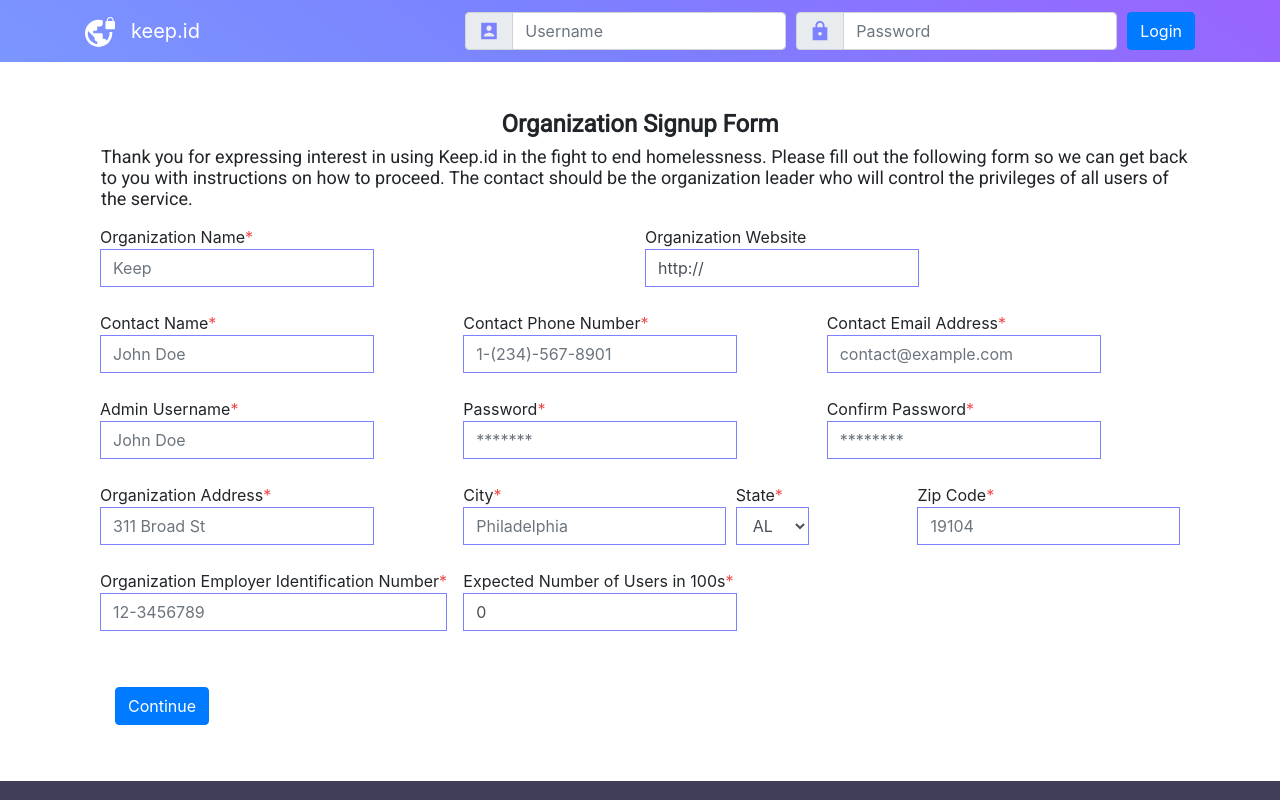
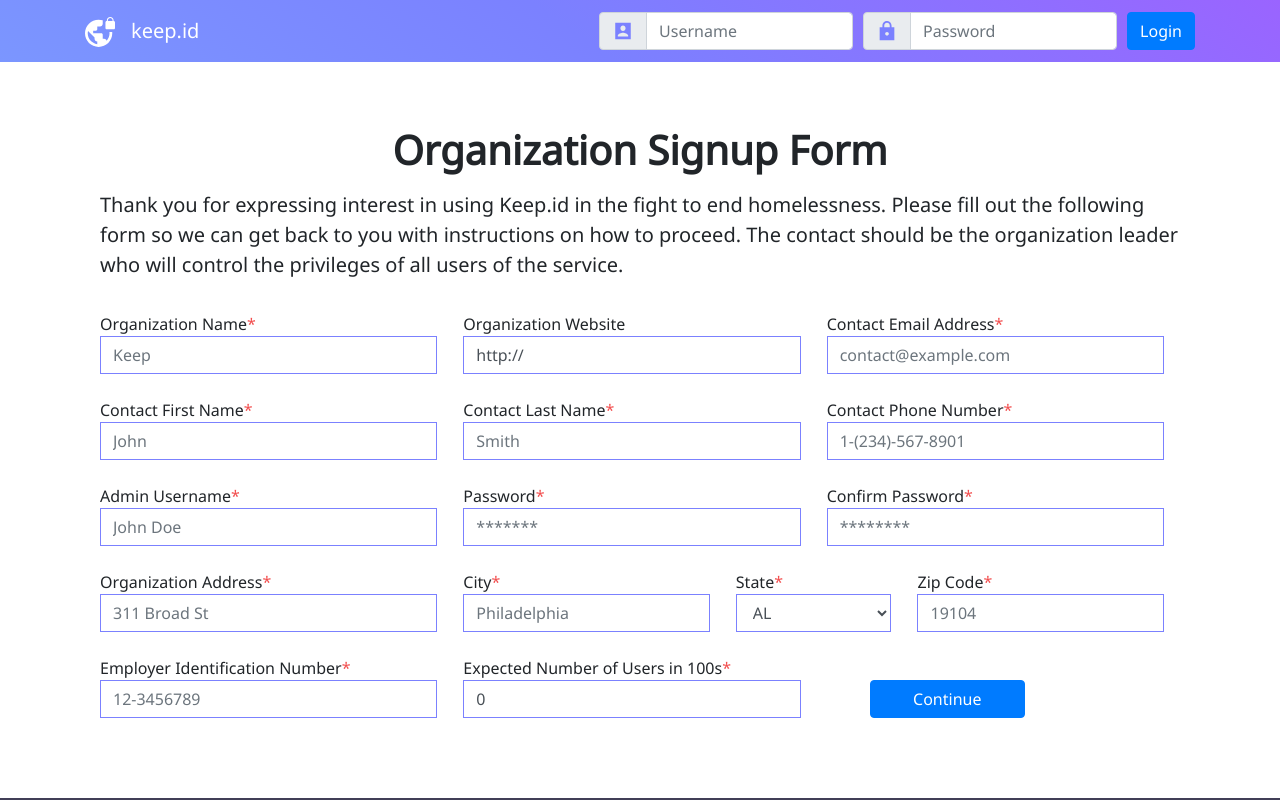
Before and after one commit to keepid/keepid_client, a React (Create React App) app: page /organization-signup in a window 1280 px wide. Shown: the top 800 px of the page. Built offline with nearby package versions, Linux system fonts and the light colour scheme.

Commit message:
style checking

```diff
--- a/package.json
+++ b/package.json
@@ -23,6 +23,7 @@
     "react-bootstrap-table2-editor": "^1.4.0",
     "react-bootstrap-table2-paginator": "^2.1.0",
     "react-dom": "^16.11",
+    "react-google-recaptcha": "^2.0.1",
     "react-helmet": "^5.2.1",
     "react-hot-loader": "^4.12.17",
     "react-pdf": "^4.1.0",
--- a/src/components/AdminPanel.tsx
+++ b/src/components/AdminPanel.tsx
@@ -112,15 +112,15 @@ class AdminPanel extends Component<Props, State> {
       method: 'POST',
       credentials: 'include',
       body: JSON.stringify({
-        listType: 'members'
-      })
-    }).then(res => res.json())
-    .then(responseJSON => {
-      responseJSON = JSON.parse(responseJSON);
-      this.setState({
-        workers: responseJSON.admins.concat(responseJSON.workers)
+        listType: 'members',
+      }),
+    }).then((res) => res.json())
+      .then((responseJSON) => {
+        responseJSON = JSON.parse(responseJSON);
+        this.setState({
+          workers: responseJSON.admins.concat(responseJSON.workers),
+        });
       });
-    });
   }
 
   render() {
--- a/src/components/Header.tsx
+++ b/src/components/Header.tsx
@@ -132,7 +132,7 @@ class Header extends Component<Props, State, {}> {
                     <Link className="nav-link" to="/my-organization">My Organization</Link>
                   </li>
                   <div className="col-auto my-1 flex-fill">
-                    <Link to="/login" >
+                    <Link to="/login">
                       <button type="button" onClick={logOut} className="btn btn-primary">Log Out</button>
                     </Link>
                   </div>
--- a/src/components/MyDocuments.tsx
+++ b/src/components/MyDocuments.tsx
@@ -79,7 +79,7 @@ class MyDocuments extends Component<Props, State> {
     </div>
   )
 
-  tableCols = [ {
+  tableCols = [{
     dataField: 'filename',
     text: 'File Name',
     sort: true,
--- a/src/components/OrganizationSignup.tsx
+++ b/src/components/OrganizationSignup.tsx
@@ -1,13 +1,10 @@
 import React, { Component } from 'react';
 import { Redirect } from 'react-router-dom';
-
 import { Helmet } from 'react-helmet';
+import ReCAPTCHA from 'react-google-recaptcha';
 import USStates from '../static/data/states_titlecase.json';
 import SignaturePad from '../lib/react-typescript-signature-pad';
 import getServerURL from '../serverOverride';
-
-// Need to validate form to make sure inputs are good, address is good, etc.
-// Google API for address checking
 
 interface State {
   submitSuccessful: boolean,
@@ -16,7 +13,8 @@ interface State {
   organizationWebsite: string,
   organizationEIN: string,
   organizationNumClients: number,
-  contactName: string,
+  firstName: string,
+  lastName: string,
   contactEmail: string,
   contactPhoneNumber: string,
   organizationAddressStreet: string,
@@ -40,7 +38,8 @@ class OrganizationSignup extends Component<{}, State, {}> {
       organizationWebsite: 'http://',
       organizationNumClients: 0, // ${NumClientOptions[0][0]}-${NumClientOptions[0][1]}`,
       organizationEIN: '',
-      contactName: '',
+      firstName: '',
+      lastName: '',
       contactEmail: '',
       contactPhoneNumber: '',
       organizationAddressStreet: '',
@@ -59,7 +58,8 @@ class OrganizationSignup extends Component<{}, State, {}> {
     this.handleChangeOrganizationWebsite = this.handleChangeOrganizationWebsite.bind(this);
     this.handleChangeOrganizationNumClients = this.handleChangeOrganizationNumClients.bind(this);
     this.handleChangeOrganizationEIN = this.handleChangeOrganizationEIN.bind(this);
-    this.handleChangeContactName = this.handleChangeContactName.bind(this);
+    this.handleChangeFirstName = this.handleChangeFirstName.bind(this);
+    this.handleChangeLastName = this.handleChangeLastName.bind(this);
     this.handleChangeContactEmail = this.handleChangeContactEmail.bind(this);
     this.handleChangeContactPhoneNumber = this.handleChangeContactPhoneNumber.bind(this);
     this.handleChangeUsername = this.handleChangeUsername.bind(this);
@@ -71,12 +71,18 @@ class OrganizationSignup extends Component<{}, State, {}> {
     this.handleChangeOrganizationAddressZipcode = this.handleChangeOrganizationAddressZipcode.bind(this);
     this.handleChangeReaffirmStage = this.handleChangeReaffirmStage.bind(this);
     this.handleChangeAcceptEULA = this.handleChangeAcceptEULA.bind(this);
+    this.captchaVerify = this.captchaVerify.bind(this);
+  }
+
+  captchaVerify(value) {
+    console.log('Captcha value:', value);
   }
 
   handleSubmit(event: any) {
     const {
       organizationWebsite,
-      contactName,
+      firstName,
+      lastName,
       contactPhoneNumber,
       organizationName,
       organizationStatus,
@@ -91,9 +97,6 @@ class OrganizationSignup extends Component<{}, State, {}> {
       organizationNumClients,
       acceptEULA,
     } = this.state;
-    const splitContactName : string[] = contactName.split(' ');
-    const firstName : string = splitContactName.splice(0)[0];
-    const lastName : string = splitContactName.join(' ');
     if (!acceptEULA) {
       alert('Please accept EULA before completing application');
     } else {
@@ -155,8 +158,12 @@ class OrganizationSignup extends Component<{}, State, {}> {
     this.setState({ organizationNumClients: event.target.value });
   }
 
-  handleChangeContactName(event: any) {
-    this.setState({ contactName: event.target.value });
+  handleChangeFirstName(event: any) {
+    this.setState({ firstName: event.target.value });
+  }
+
+  handleChangeLastName(event: any) {
+    this.setState({ lastName: event.target.value });
   }
 
   handleChangeContactEmail(event: any) {
@@ -216,7 +223,8 @@ class OrganizationSignup extends Component<{}, State, {}> {
   render() {
     const {
       organizationWebsite,
-      contactName,
+      firstName,
+      lastName,
       contactPhoneNumber,
       organizationName,
       organizationStatus,
@@ -246,132 +254,137 @@ class OrganizationSignup extends Component<{}, State, {}> {
           <meta name="description" content="Keep.id" />
         </Helmet>
         <div className="row">
-          <div className="col-md-12 mt-5">
-            <h3 className="text-center textPrintHeader">
-              {organizationFormHeader}
-            </h3>
-            <p className="textPrintDesc pl-3">
-              <span>
-                {organizationFormBody}
-              </span>
-            </p>
+          <div className="col-md-12">
+            <div className="jumbotron jumbotron-fluid bg-white pb-2 mb-2">
+              <div className="container">
+                <h1 className="display-5 text-center font-weight-bold mb-3">{organizationFormHeader}</h1>
+                <p className="lead">{organizationFormBody}</p>
+              </div>
+            </div>
             <form onSubmit={this.handleChangeReaffirmStage}>
               <div className="col-md-12">
                 <div className="form-row">
-                  <div className="col-md-6 form-group">
-                    <label htmlFor="inputOrgName">
+                  <div className="col-md-4 form-group">
+                    <label htmlFor="inputOrgName" className="w-100 pr-3">
                       Organization Name
-                      <text className="red-star">*</text>
+                      <span className="red-star">*</span>
                       <input type="text" readOnly={reaffirmStage} className="form-control form-purple" id="inputOrgName" placeholder="Keep" value={organizationName} onChange={this.handleChangeOrganizationName} required />
                     </label>
                   </div>
-                  <div className="col-md-6 form-group">
-                    <label htmlFor="inputOrgWebsite">
+                  <div className="col-md-4 form-group">
+                    <label htmlFor="inputOrgWebsite" className="w-100 pr-3">
                       Organization Website
                       <input type="url" readOnly={reaffirmStage} className="form-control form-purple" id="inputOrgWebsite" placeholder="https://www.keep.id" value={organizationWebsite} onChange={this.handleChangeOrganizationWebsite} />
                     </label>
                   </div>
-                </div>
-                <div className="form-row">
                   <div className="col-md-4 form-group">
-                    <label htmlFor="inputContactName">
-                      Contact Name
-                      <text className="red-star">*</text>
-                      <input type="text" readOnly={reaffirmStage} className="form-control form-purple" id="inputContactName" placeholder="John Doe" value={contactName} onChange={this.handleChangeContactName} required />
-                    </label>
-                  </div>
-                  <div className="col-md-4 form-group">
-                    <label htmlFor="inputContactPhoneNumber">
-                      Contact Phone Number
-                      <text className="red-star">*</text>
-                      <input type="tel" readOnly={reaffirmStage} className="form-control form-purple" id="inputContactPhoneNumber" placeholder="1-(234)-567-8901" value={contactPhoneNumber} onChange={this.handleChangeContactPhoneNumber} required />
-                    </label>
-                  </div>
-                  <div className="col-md-4 form-group">
-                    <label htmlFor="inputContactEmail">
+                    <label htmlFor="inputContactEmail" className="w-100 pr-3">
                       Contact Email Address
-                      <text className="red-star">*</text>
+                      <span className="red-star">*</span>
                       <input type="email" readOnly={reaffirmStage} className="form-control form-purple" id="inputContactEmail" placeholder="contact@example.com" value={contactEmail} onChange={this.handleChangeContactEmail} required />
                     </label>
                   </div>
                 </div>
                 <div className="form-row">
                   <div className="col-md-4 form-group">
-                    <label htmlFor="inputUsername">
+                    <label htmlFor="inputFirstName" className="w-100 pr-3">
+                      Contact First Name
+                      <span className="red-star">*</span>
+                      <input type="text" readOnly={reaffirmStage} className="form-control form-purple" id="inputFirstName" placeholder="John" value={firstName} onChange={this.handleChangeFirstName} required />
+                    </label>
+                  </div>
+                  <div className="col-md-4 form-group">
+                    <label htmlFor="inputLastName" className="w-100 pr-3">
+                      Contact Last Name
+                      <span className="red-star">*</span>
+                      <input type="text" readOnly={reaffirmStage} className="form-control form-purple" id="inputLastName" placeholder="Smith" value={lastName} onChange={this.handleChangeLastName} required />
+                    </label>
+                  </div>
+                  <div className="col-md-4 form-group">
+                    <label htmlFor="inputContactPhoneNumber" className="w-100 pr-3">
+                      Contact Phone Number
+                      <span className="red-star">*</span>
+                      <input type="tel" readOnly={reaffirmStage} className="form-control form-purple" id="inputContactPhoneNumber" placeholder="1-(234)-567-8901" value={contactPhoneNumber} onChange={this.handleChangeContactPhoneNumber} required />
+                    </label>
+                  </div>
+                </div>
+                <div className="form-row">
+                  <div className="col-md-4 form-group">
+                    <label htmlFor="inputUsername" className="w-100 pr-3">
                       Admin Username
-                      <text className="red-star">*</text>
+                      <span className="red-star">*</span>
                       <input type="text" readOnly={reaffirmStage} className="form-control form-purple" id="inputUsername" placeholder="John Doe" value={username} onChange={this.handleChangeUsername} required />
                     </label>
                   </div>
                   <div className="col-md-4 form-group">
-                    <label htmlFor="inputPassword">
+                    <label htmlFor="inputPassword" className="w-100 pr-3">
                       Password
-                      <text className="red-star">*</text>
+                      <span className="red-star">*</span>
                       <input type="password" readOnly={reaffirmStage} className="form-control form-purple" id="inputPassword" placeholder="*******" value={password} onChange={this.handleChangePassword} required />
                     </label>
                   </div>
                   <div className="col-md-4 form-group">
-                    <label htmlFor="inputConfirmpassword">
+                    <label htmlFor="inputConfirmpassword" className="w-100 pr-3">
                       Confirm Password
-                      <text className="red-star">*</text>
+                      <span className="red-star">*</span>
                       <input type="password" readOnly={reaffirmStage} className="form-control form-purple" id="inputConfirmPassword" placeholder="********" value={confirmPassword} onChange={this.handleChangeConfirmPassword} required />
                     </label>
                   </div>
                 </div>
                 <div className="form-row">
                   <div className="col-md-4 form-group">
-                    <label htmlFor="inputAddress">
+                    <label htmlFor="inputAddress" className="w-100 pr-3">
                       Organization Address
-                      <text className="red-star">*</text>
+                      <span className="red-star">*</span>
                       <input type="text" readOnly={reaffirmStage} className="form-control form-purple" id="inputAddress" placeholder="311 Broad St" value={organizationAddressStreet} onChange={this.handleChangeOrganizationAddressStreet} required />
                     </label>
                   </div>
                   <div className="col-md-3 form-group">
-                    <label htmlFor="inputCity">
+                    <label htmlFor="inputCity" className="w-100 pr-3">
                       City
-                      <text className="red-star">*</text>
+                      <span className="red-star">*</span>
                       <input type="text" readOnly={reaffirmStage} className="form-control form-purple" id="inputCity" placeholder="Philadelphia" value={organizationAddressCity} onChange={this.handleChangeOrganizationAddressCity} required />
                     </label>
                   </div>
                   <div className="col-md-2 form-group">
-                    <label htmlFor="inputState">
+                    <label htmlFor="inputState" className="w-100 pr-3">
                       State
-                      <text className="red-star">*</text>
+                      <span className="red-star">*</span>
                       <select disabled={reaffirmStage} className="form-control form-purple" id="inputState" value={organizationAddressState} onChange={this.handleChangeOrganizationAddressState} required>
                         {USStates.map((USState) => (<option>{USState.abbreviation}</option>))}
                       </select>
                     </label>
                   </div>
                   <div className="col-md-3 form-group">
-                    <label htmlFor="inputZipCode">
+                    <label htmlFor="inputZipCode" className="w-100 pr-3">
                       Zip Code
-                      <text className="red-star">*</text>
+                      <span className="red-star">*</span>
                       <input readOnly={reaffirmStage} type="text" className="form-control form-purple" id="inputZipCode" placeholder="19104" value={organizationAddressZipcode} onChange={this.handleChangeOrganizationAddressZipcode} required />
                     </label>
                   </div>
                 </div>
                 <div className="form-row">
                   <div className="col-md-4 form-group">
-                    <label htmlFor="inputEIN">
-                      Organization Employer Identification Number
-                      <text className="red-star">*</text>
+                    <label htmlFor="inputEIN" className="w-100 pr-3">
+                      Employer Identification Number
+                      <span className="red-star">*</span>
                       <input readOnly={reaffirmStage} type="text" className="form-control form-purple" id="inputEIN" placeholder="12-3456789" value={organizationEIN} onChange={this.handleChangeOrganizationEIN} required />
                     </label>
                   </div>
                   <div className="col-md-4 form-group">
-                    <label htmlFor="inputNumUsers">
+                    <label htmlFor="inputNumUsers" className="w-100 pr-3">
                       Expected Number of Users in 100s
-                      <text className="red-star">*</text>
+                      <span className="red-star">*</span>
                       <input readOnly={reaffirmStage} type="number" className="form-control form-purple" id="inputNumUsers" min="0" step="100" placeholder="1000" value={organizationNumClients} onChange={this.handleChangeOrganizationNumClients} required />
                     </label>
                   </div>
+                  {!reaffirmStage
+                    ? (
+                      <div className="col mt-3 pl-5 pt-2">
+                        <input type="submit" className="btn btn-primary w-50" value="Continue" />
+                      </div>
+                    ) : <div />}
                 </div>
-                {!reaffirmStage
-                  ? (
-                    <div className="col-auto mt-4 pt-2">
-                      <input type="submit" className="btn btn-primary" value="Continue" />
-                    </div>
-                  ) : <div />}
               </div>
             </form>
           </div>
@@ -386,7 +399,7 @@ class OrganizationSignup extends Component<{}, State, {}> {
       return (<div>{ organizationForm }</div>);
     }
     return (
-      <div>
+      <div className="container">
         {organizationForm}
         <div className="row mt-5">
           <p className="textPrintDesc pl-3">
@@ -408,11 +421,14 @@ class OrganizationSignup extends Component<{}, State, {}> {
         </div>
         <div className="row mt-5">
           <div className="col-md-6">
-            <p> Need API key for ReCaptcha, which requires domain name</p>
+            <ReCAPTCHA
+              sitekey="6LdC2doUAAAAAOPR99_VV97ifNVQiF7I3RQOTc8T"
+              onChange={this.captchaVerify}
+            />
           </div>
           <div className="col-md-6 text-right">
-            <button type="button" onClick={this.handleChangeReaffirmStage} className="btn btn-primary">Back</button>
-            <button type="button" onClick={this.handleSubmit} className="btn btn-primary">Submit</button>
+            <button type="button" onClick={this.handleChangeReaffirmStage} className="btn btn-danger pr-4">Back</button>
+            <button type="button" onClick={this.handleSubmit} className="btn btn-success">Submit</button>
           </div>
         </div>
       </div>
--- a/src/components/ViewDocument.tsx
+++ b/src/components/ViewDocument.tsx
@@ -33,7 +33,7 @@ class ViewDocument extends Component<Props, State> {
       return response.blob();
     })
       .then((response) => {
-        const pdfFile = new File([response], "Filename PDF");
+        const pdfFile = new File([response], 'Filename PDF');
         this.setState({ pdfFile });
       });
   }
--- a/src/static/styles/App.scss
+++ b/src/static/styles/App.scss
@@ -1,18 +1,6 @@
-
-$theme-colors: (
-"primary-theme": #7B81FF,
-"secondary-theme": rgba(123, 130, 255, 0.12),
-"secondary-dark-theme": #262867
-);
-
 
 // import bootstrap
 @import "../../../node_modules/bootstrap/scss/bootstrap";
-
-// import roboto
-@import url('https://fonts.googleapis.com/css?family=Roboto&display=swap');
-
-// @import '../../node_modules/react-bootstrap-table-next/dist/react-bootstrap-table2.min.css';
 
 $primary-theme: #7B81FF;
 $secondary-theme: rgba(123, 130, 255, 0.12);
@@ -21,6 +9,19 @@ $text-red: #F24D4D;
 $footer-color:#413f57;
 $footer-text-color: rgb(183, 183, 192);
 $footer-text-color-accent: rgb(230, 230, 230);
+
+$theme-colors: (
+"primary-theme": $primary-theme,
+"secondary-theme": rgba(123, 130, 255, 0.12),
+"secondary-dark-theme": #262867
+);
+
+// import open sans
+@import url('https://fonts.googleapis.com/css?family=Noto+Sans&display=swap');
+
+.App {
+	font-family: 'Noto Sans', sans-serif !important;
+}
 
 .navbar-custom {
 	background: rgb(123,150,255);
@@ -45,7 +46,6 @@ $footer-text-color-accent: rgb(230, 230, 230);
 // Landing
 
 .textLanding {
-	font-family: Roboto;
 	font-style: normal;
 	font-weight: bold;
 	font-size: 1.5rem;
@@ -67,71 +67,6 @@ $footer-text-color-accent: rgb(230, 230, 230);
 	top: 10%;
 	width: 30%;
 };
-
-// Login classes
-.textLoginLeftHeader {
-	font-family: Roboto;
-	font-style: normal;
-	font-weight: 900;
-	font-size: 2.0625rem;
-	line-height: 2.4375rem;
-}
-
-.textLoginLeftSubHeader {
-	font-family: Roboto;
-	font-style: normal;
-	font-weight: 500;
-	font-size: 1.875rem;
-	line-height: 2.1875rem;
-	color: #000000;
-}
-
-.textLoginRightHeader {
-	font-family: Roboto;
-	font-style: normal;
-	font-weight: bold;
-	font-size: 2.25rem;
-	line-height: 2.625rem;
-	text-align: center;
-
-	color: #000000;
-}
-
-.textLoginRightPara {
-	font-family: Roboto;
-	font-style: normal;
-	font-weight: 500;
-	font-size: 1.375rem;
-	line-height: 1.625rem;
-}
-
-// Print page classes
-.textPrintHeader {
-	font-family: Roboto;
-	font-style: normal;
-	font-weight: bold;
-	font-size: 1.5rem;
-	line-height: 1.75rem;
-	text-align: left;
-}
-
-.textPrintDesc {
-	font-family: Roboto;
-	font-style: normal;
-	font-weight: normal;
-	font-size: 1.125rem;
-	line-height: 1.3125rem;
-	text-align: left;
-}
-
-.textUploadDesc {
-	font-family: Roboto;
-	font-style: normal;
-	font-weight: normal;
-	font-size: 1.125rem;
-	line-height: 1.3125rem;
-	text-align: center;
-}
 
 td, th{
 	text-align: center;
```
Also changed, not shown: src/components/UploadDocs.tsx (+4 -4 lines), src/App.tsx (line endings or trailing spaces), src/components/DocumentViewer.tsx (indentation only).
